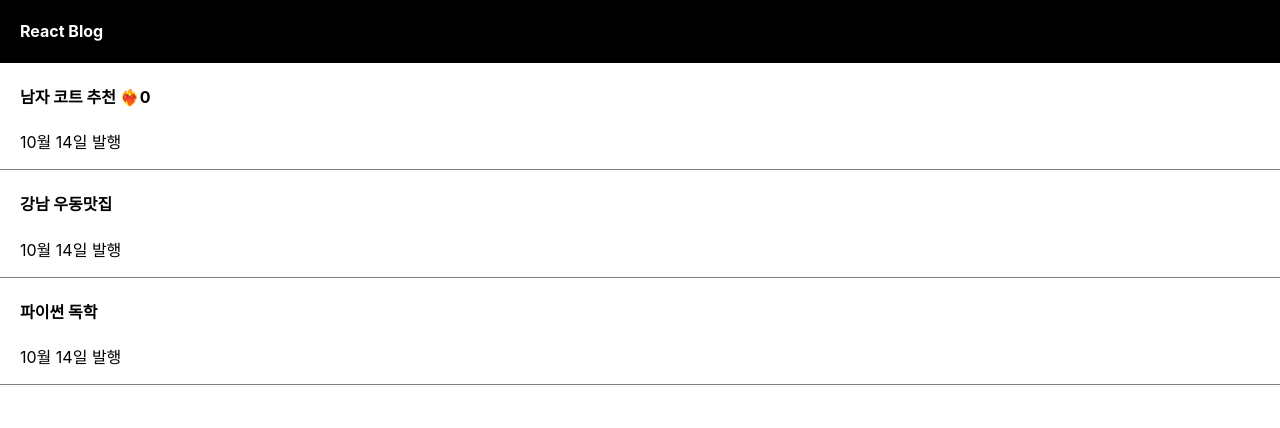
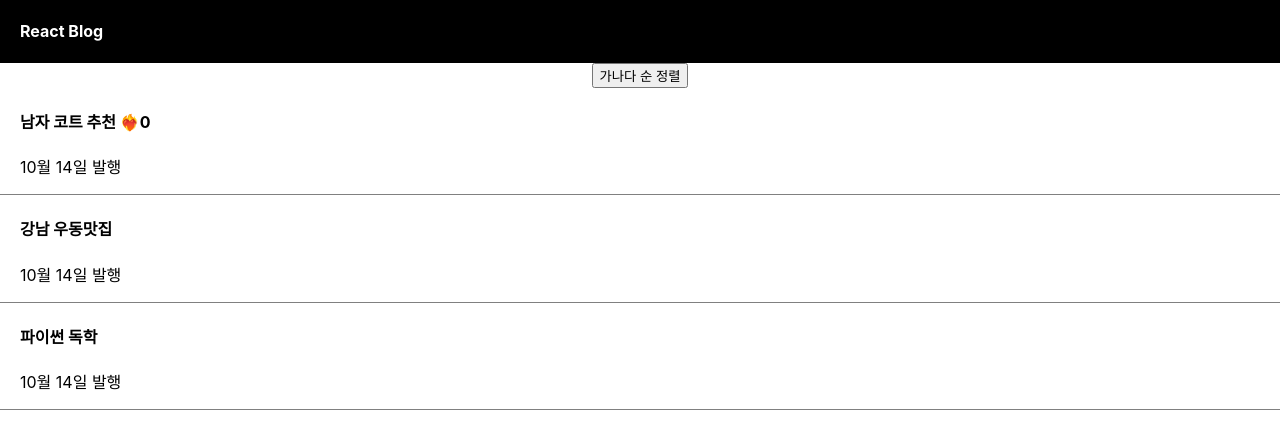
Before and after one commit to yura0302/React_class, a React (Create React App) app in the folder blog/: page / in a window 1280 px wide. Shown: the top 428 px of the page. Built offline with nearby package versions, Linux system fonts and the light colour scheme.

Commit message:
etc : 과제
버튼 가나다 순 정렬

```diff
--- a/blog/src/App.js
+++ b/blog/src/App.js
@@ -3,7 +3,7 @@ import { useState } from "react";
 
 function App() {
   let post = "강남 우동 맛집";
-  let [글제목, b] = useState([
+  let [글제목, 글제목변경] = useState([
     "남자 코트 추천",
     "강남 우동맛집",
     "파이썬 독학",
@@ -16,6 +16,26 @@ function App() {
       <div className="black-nav">
         <h4>React Blog</h4>
       </div>
+
+      <button
+        onClick={() => {
+          let copy2 = [...글제목];
+          copy2.sort();
+          글제목변경([...copy2]);
+        }}
+      >
+        가나다 순 정렬
+      </button>
+
+      {/* <button
+        onClick={() => {
+          let copy = [...글제목];
+          copy[0] = "여자 코트 추천";
+          글제목변경([copy]);
+        }}
+      >
+        수정
+      </button> */}
       <div className="list">
         <h4>
           {글제목[0]}{" "}
```
